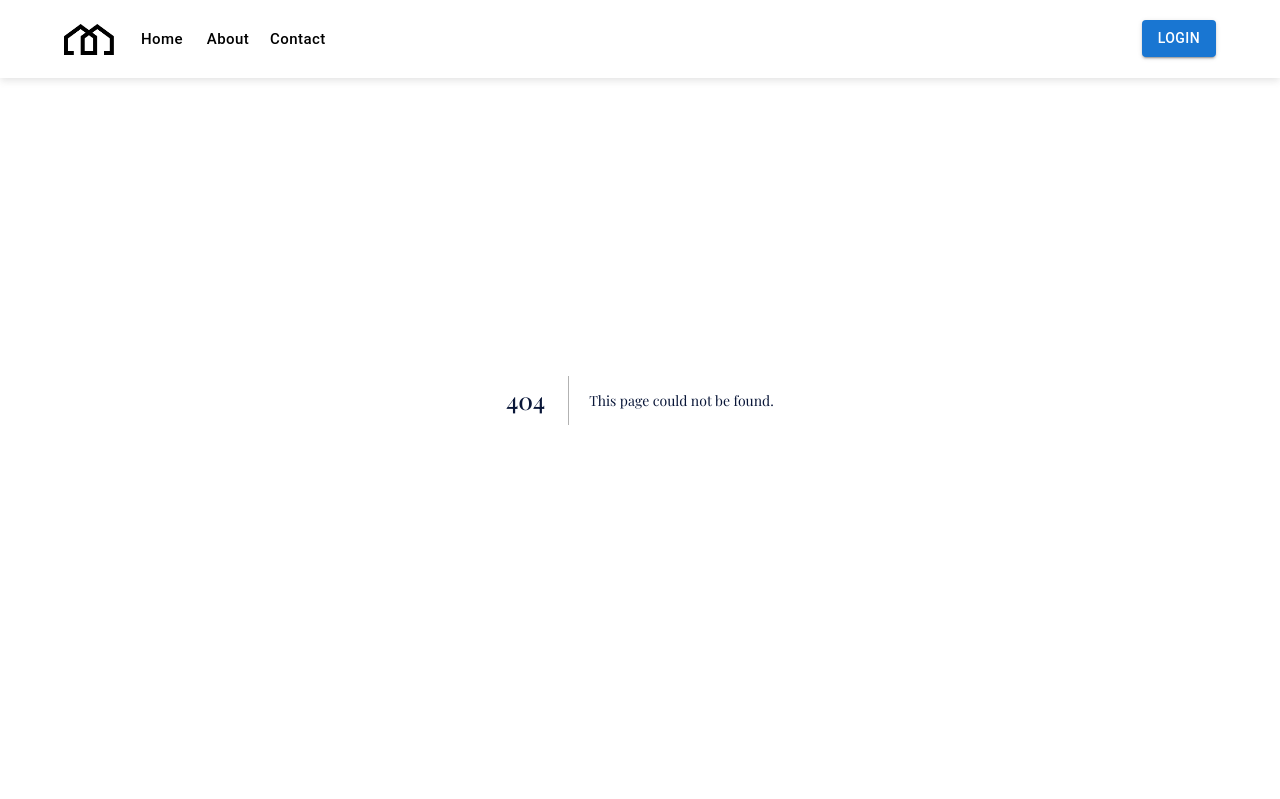
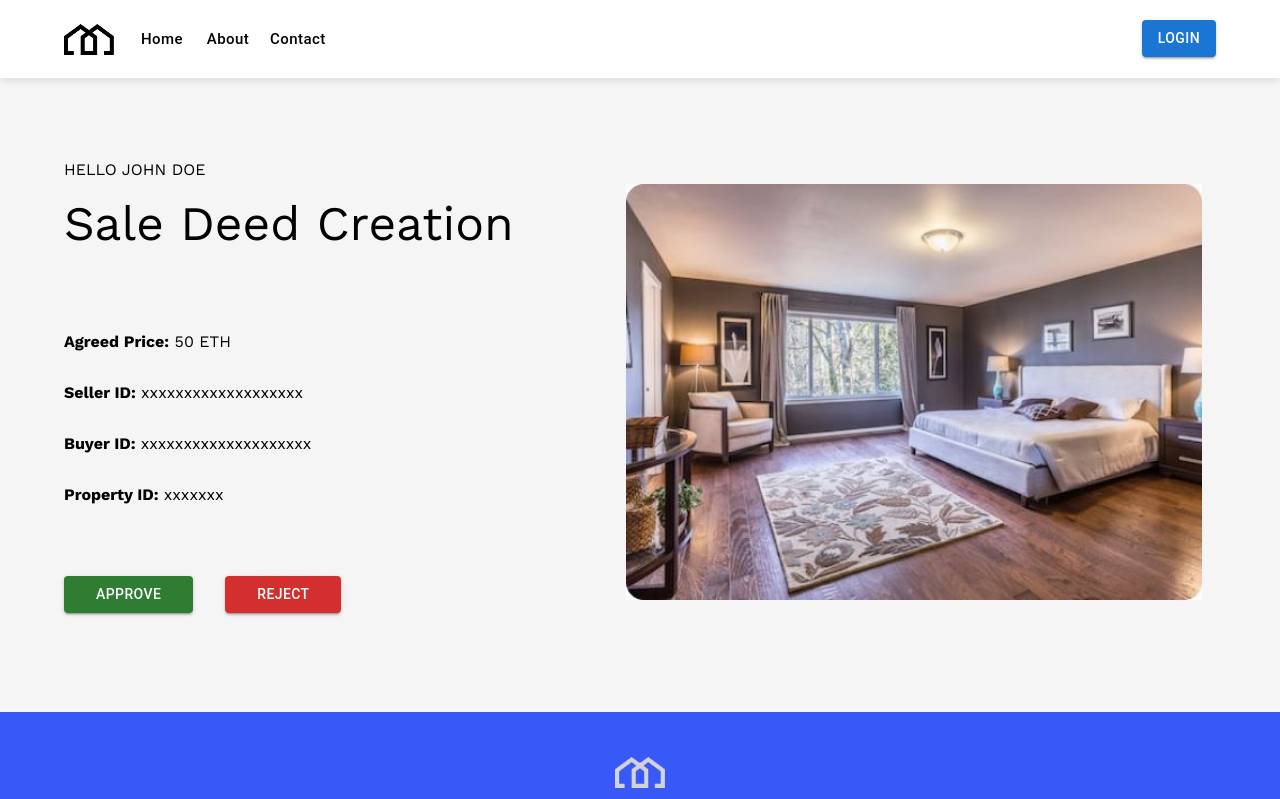
Before and after one commit to swapnil432/FY-Project, a Next.js app in the folder client/: page /saleDeedApproval in a window 1280 px wide. Before the commit this address had no page. Shown: the top 799 px of the page. Built offline with nearby package versions, Linux system fonts and the light colour scheme; a web font is replaced by a local one.

Commit message:
sale deed approval page creation

```diff
--- /dev/null
+++ b/client/src/components/core/SaleDeedApproval/PropertyImage/index.js
@@ -0,0 +1,20 @@
+import React from 'react'
+import { styled } from '@mui/material'
+import { Height } from '@mui/icons-material'
+
+const PropImg = styled('div')({
+    width: '36rem',
+    height: '26rem',
+    marginTop: "1.5rem",
+    marginBottom: "5rem"
+})
+
+const PropertyImg = () => {
+  return (
+    <PropImg>
+        <img alt='property' src='/rectangle-106@2x.jpeg' style={{ width: '100%', height: '100%'}} />
+    </PropImg>
+  )
+}
+
+export default PropertyImg
--- /dev/null
+++ b/client/src/components/core/SaleDeedApproval/SDAdetails/index.js
@@ -0,0 +1,43 @@
+import React from 'react'
+import { styled, Button, Box } from '@mui/material'
+
+const Info = styled('div')({
+    marginTop: '5rem'
+})
+
+const SubInfo = styled('div')({
+    marginTop: '2rem'
+})
+
+const Details = () => {
+  return (
+    <Box>
+        <Info>
+            <SubInfo>
+            <b>Agreed Price:</b> 50 ETH
+            </SubInfo>
+
+            <SubInfo>
+            <b>Seller ID:</b> xxxxxxxxxxxxxxxxxxx
+            </SubInfo>
+
+            <SubInfo>
+            <b>Buyer ID:</b> xxxxxxxxxxxxxxxxxxxx
+            </SubInfo>
+
+            <SubInfo sx={{ marginBottom: "2rem"}}>
+            <b>Property ID:</b> xxxxxxx
+            </SubInfo>
+        </Info>
+
+        <Button variant="contained" color="success" sx={{ paddingLeft: '2rem', paddingRight: '2rem', marginBottom: '1rem', marginTop: "2.5rem", marginRight: "2rem" }}>
+            Approve
+        </Button>
+        <Button variant="contained" color="error" sx={{ paddingLeft: '2rem', paddingRight: '2rem', marginBottom: '1rem', marginTop: "2.5rem" }}>
+            Reject
+        </Button>
+    </Box>
+  )
+}
+
+export default Details
--- /dev/null
+++ b/client/src/components/core/SaleDeedApproval/SDAheader/index.js
@@ -0,0 +1,21 @@
+import { styled } from '@mui/material';
+
+const Header = styled("div")({
+    fontSize: '3rem',
+    // padding: '0.3rem',
+});
+
+const User = styled("div")({
+    marginBottom: '1rem'
+})
+
+const SaleDeedHeader = () => {
+  return (
+    <>
+        <User>HELLO JOHN DOE</User>
+        <Header>Sale Deed Creation</Header>
+    </>
+  )
+}
+
+export default SaleDeedHeader
--- /dev/null
+++ b/client/src/components/core/SaleDeedApproval/index.js
@@ -0,0 +1,25 @@
+import React from 'react'
+import { styled, Container } from '@mui/material'
+import SDAheader from './SDAheader'
+import SDAdetails from './SDAdetails'
+import PropertyImage from './PropertyImage'
+
+const InfoContainer = styled('div')({
+    display: "flex",
+    flexDirection: 'column',
+    marginRight: '7rem'
+})
+
+const SaleDeedApproval = () => {
+  return (
+    <Container sx={{ marginTop: '10rem', display: 'flex'}} >
+        <InfoContainer>
+            <SDAheader />
+            <SDAdetails />
+        </InfoContainer>
+        <PropertyImage />
+    </Container>
+  )
+}
+
+export default SaleDeedApproval
--- /dev/null
+++ b/client/src/pages/saleDeedApproval.js
@@ -0,0 +1,8 @@
+import React from 'react'
+import SaleDeedApproval from '@/components/core/SaleDeedApproval'
+
+const saleDeedApproval = () => {
+  return <SaleDeedApproval />
+}
+
+export default saleDeedApproval
```
